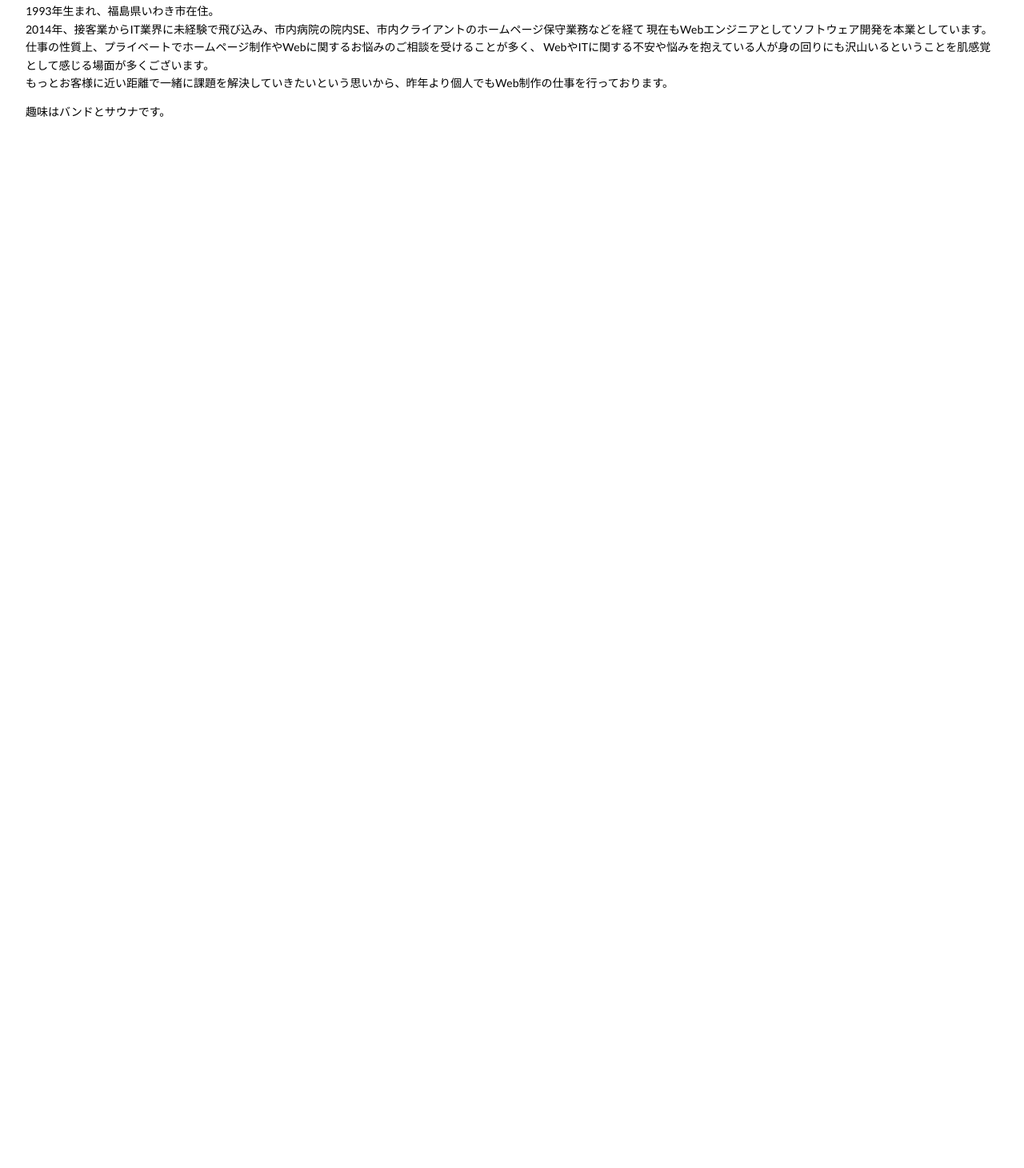
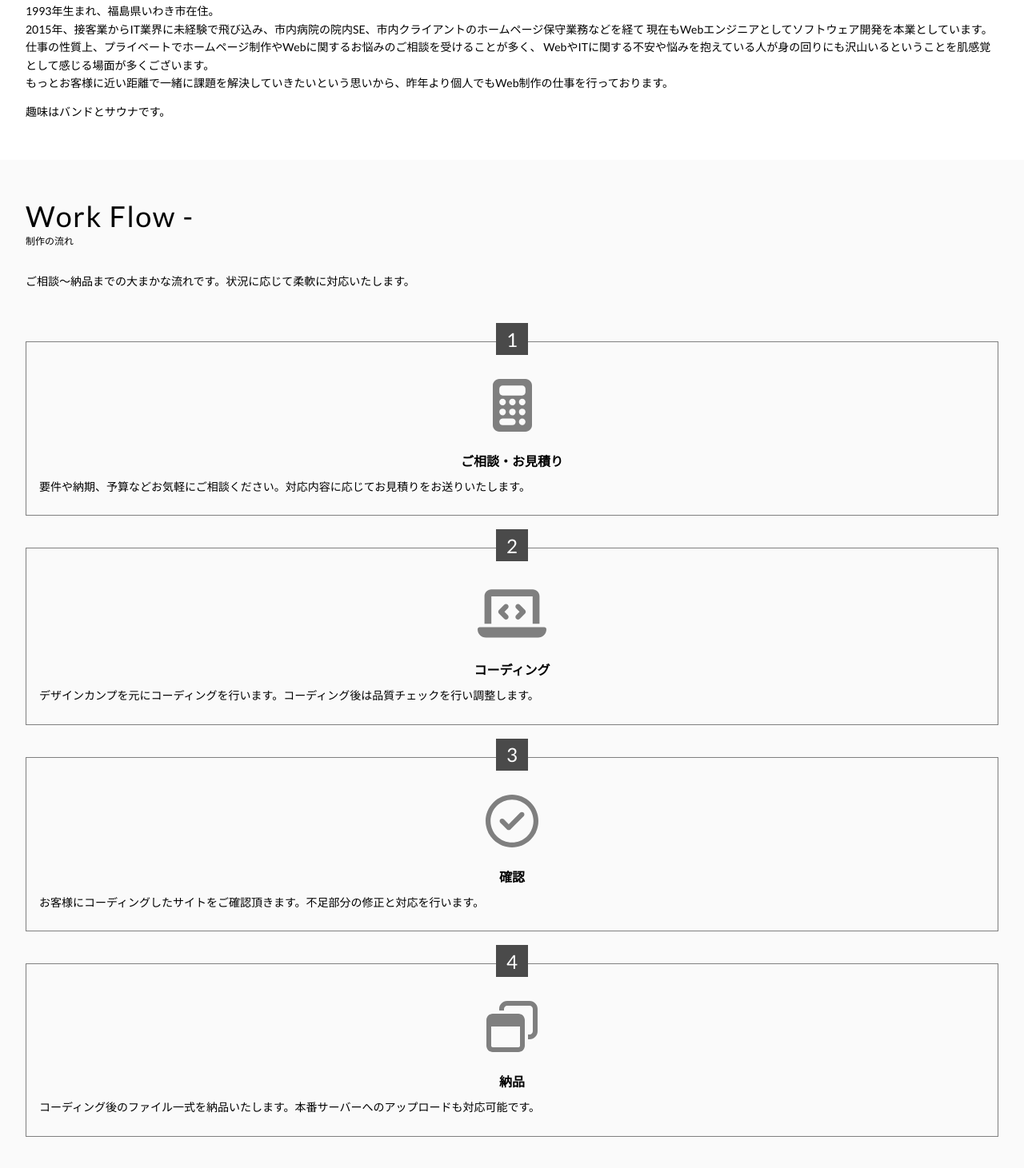
Before and after one commit to i-garasi/myportfolio, a plain HTML site: page index.html in a window 1280 px wide. Shown: the part 3794-5255 px from the top of the page at 80% size. Before the commit the page ends 3994 px from the top, so only its background shows below. Drawn offline with nearby package versions, Linux system fonts and the light colour scheme.

Commit message:
update: workflowセクションの追加

```diff
--- a/index.html
+++ b/index.html
@@ -295,7 +295,7 @@
                 </h2>
                 <p class="about__text">
                   1993年生まれ、福島県いわき市在住。<br />
-                  2014年、接客業からIT業界に未経験で飛び込み、市内病院の院内SE、市内クライアントのホームページ保守業務などを経て
+                  2015年、接客業からIT業界に未経験で飛び込み、市内病院の院内SE、市内クライアントのホームページ保守業務などを経て
                   現在もWebエンジニアとしてソフトウェア開発を本業としています。<br />
                   仕事の性質上、プライベートでホームページ制作やWebに関するお悩みのご相談を受けることが多く、
                   WebやITに関する不安や悩みを抱えている人が身の回りにも沢山いるということを肌感覚として感じる場面が多くございます。<br />
@@ -306,6 +306,61 @@
             </div>
           </div>
         </section>
+        <section id="flow" class="section flow">
+          <div class="section__inner">
+            <h2 class="section__head">
+              <span class="section__head-main">Work Flow -</span>
+              <span class="section__head-sub">制作の流れ</span>
+            </h2>
+            <p class="section__lead-text">
+              ご相談〜納品までの大まかな流れです。状況に応じて柔軟に対応いたします。
+            </p>
+            <div class="section__contents">
+              <ol class="flow__list">
+                <li class="flow__item">
+                  <p class="flow__item-num">1</p>
+                  <div class="flow__item-img">
+                    <img src="./img/img_flow1.svg" alt="" />
+                  </div>
+                  <h3 class="flow__item-name">ご相談・お見積り</h3>
+                  <p class="flow__item-text">
+                    要件や納期、予算などお気軽にご相談ください。対応内容に応じてお見積りをお送りいたします。
+                  </p>
+                </li>
+                <li class="flow__item">
+                  <p class="flow__item-num">2</p>
+                  <div class="flow__item-img">
+                    <img src="./img/img_flow2.svg" alt="" />
+                  </div>
+                  <h3 class="flow__item-name">コーディング</h3>
+                  <p class="flow__item-text">
+                    デザインカンプを元にコーディングを行います。コーディング後は品質チェックを行い調整します。
+                  </p>
+                </li>
+                <li class="flow__item">
+                  <p class="flow__item-num">3</p>
+                  <div class="flow__item-img">
+                    <img src="./img/img_flow3.svg" alt="" />
+                  </div>
+                  <h3 class="flow__item-name">確認</h3>
+                  <p class="flow__item-text">
+                    お客様にコーディングしたサイトをご確認頂きます。不足部分の修正と対応を行います。
+                  </p>
+                </li>
+                <li class="flow__item">
+                  <p class="flow__item-num">4</p>
+                  <div class="flow__item-img">
+                    <img src="./img/img_flow4.svg" alt="" />
+                  </div>
+                  <h3 class="flow__item-name">納品</h3>
+                  <p class="flow__item-text">
+                    コーディング後のファイル一式を納品いたします。本番サーバーへのアップロードも対応可能です。
+                  </p>
+                </li>
+              </ol>
+            </div>
+          </div>
+        </section>
       </main>
     </div>
     <script src="https://ajax.googleapis.com/ajax/libs/jquery/3.6.0/jquery.min.js"></script>
--- a/sass/style.scss
+++ b/sass/style.scss
@@ -222,3 +222,47 @@ body {
     }
   }
 }
+
+// flow
+.flow {
+  background-color: color.$bg-light;
+  &__list {
+    margin-top: 64px;
+  }
+  &__item {
+    position: relative;
+    border: 1px solid color.$cl-border;
+    padding: 46px 16px 24px;
+    & + & {
+      margin-top: 40px;
+    }
+  }
+  &__item-num {
+    position: absolute;
+    top: -24px;
+    left: 50%;
+    transform: translateX(-50%);
+    font-size: 24px;
+    background-color: color.$bg-dark;
+    color: color.$white;
+    width: 40px;
+    height: 40px;
+    display: flex;
+    align-items: center;
+    justify-content: center;
+  }
+  &__item-img {
+    margin-bottom: 24px;
+    text-align: center;
+  }
+  &__item-name {
+    font-size: 16px;
+    font-weight: bold;
+    text-align: center;
+    margin-bottom: 10px;
+  }
+  &__item-text {
+    font-size: 14px;
+    line-height: 1.6;
+  }
+}
```
Also changed, not shown: css/style.css.
